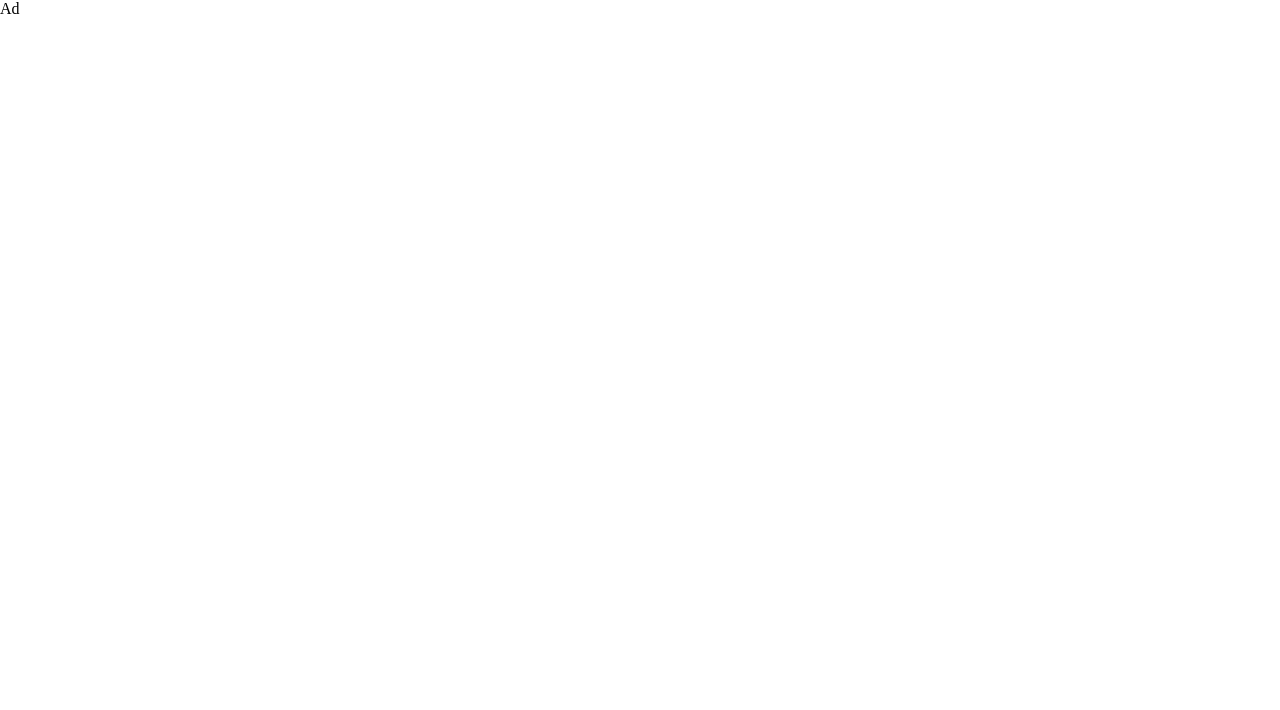
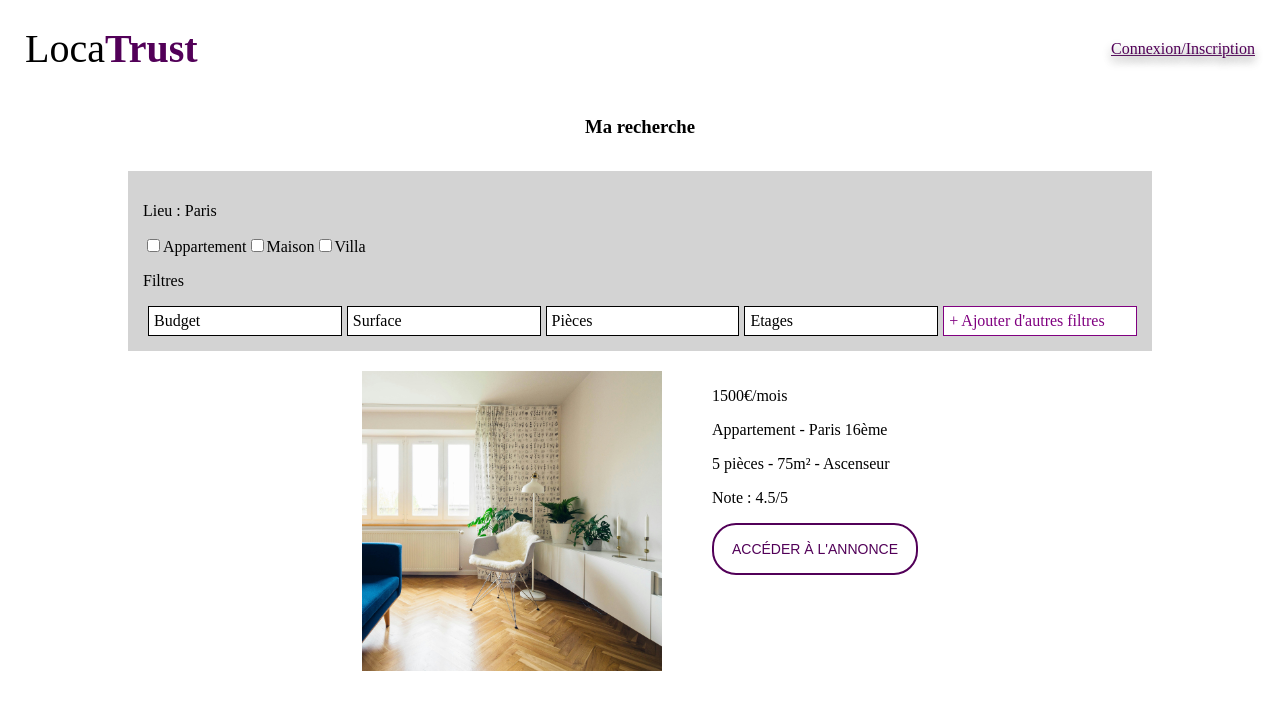
Before and after one commit to ccphung/LocaTrust, a React (Create React App) app in the folder front/: page /Ad in a window 1280 px wide. Shown: the top 710 px of the page. Built offline with nearby package versions, Linux system fonts and the light colour scheme; the HTML template or start-up script is replaced by a standard one.

Commit message:
Change function to arrow function

```diff
--- a/front/src/pages/Ad.jsx
+++ b/front/src/pages/Ad.jsx
@@ -1,8 +1,93 @@
 import React from 'react'
+import Nav from '../components/Nav'
+import styled from 'styled-components'
+import Checkbox from '../components/Checkbox'
+import Button from '../components/Button'
 
-function Ad() {
+const AdContainer = styled.div`
+  display:flex;
+  flex-direction: column;
+  justify-content: center;
+  align-items: center;
+`
+
+const AdWrapper = styled.div`
+  max-width: 1024px;
+  padding: 15px;
+`
+
+const AdFilterContainer = styled.div`
+    background: lightgray;
+    padding: 15px;
+`
+const AdFilter = styled.div`
+  display:flex;
+  flex-direciton: column;
+`
+
+const AdFilterBox = styled.div`
+  border: 1px solid ${(props) => (props.color)};
+  background: white;
+  padding: 5px;
+  margin-left: 5px;
+  color: ${(props) => (props.color)};
+  width: 200px;
+`
+const AdDetail = styled.div`
+  display: flex;
+  margin-top: 20px;
+  justify-content: center;
+`
+
+const AdImg = styled.img`
+    width: 300px;
+    height: 300px;
+    object-fit: cover;
+`
+
+const AdFeatures = styled.div`
+  margin-left: 50px;
+`
+
+
+const Ad = () => {
   return (
-    <div>Ad</div>
+    <>
+      <Nav />
+        <AdContainer>
+          <h3>Ma recherche</h3>
+          <AdWrapper>
+            <AdFilterContainer>
+              <p>Lieu : Paris</p>
+              <AdFilter>
+                <Checkbox label="Appartement"/>
+                <Checkbox label="Maison"/>
+                <Checkbox label="Villa"/>
+              </AdFilter>
+              <p>Filtres</p>
+              <AdFilter>
+                  <AdFilterBox>Budget</AdFilterBox>
+                  <AdFilterBox>Surface</AdFilterBox>
+                  <AdFilterBox>Pièces</AdFilterBox>
+                  <AdFilterBox>Etages</AdFilterBox>
+                  <AdFilterBox color="purple">+ Ajouter d'autres filtres</AdFilterBox>
+              </AdFilter>
+            </AdFilterContainer>
+            <AdDetail>
+              <AdImg src="assets/images/ad/appartment.jpg"/>
+              <AdFeatures>
+                  <p>1500€/mois</p>
+                  <p>Appartement - Paris 16ème</p>
+                  <p>5 pièces - 75m² - Ascenseur</p>
+
+                  <p>Note : 4.5/5</p>
+                  <Button label="Accéder à l'annonce"/>
+              </AdFeatures>
+
+            </AdDetail>
+          </AdWrapper>
+        </AdContainer>
+    </>
   )
 }
 
--- a/front/src/pages/Ads.jsx
+++ b/front/src/pages/Ads.jsx
@@ -1,6 +1,6 @@
 import React from 'react'
 
-function Ads() {
+const Ads = () =>  {
   return (
     <div>Ads</div>
   )
--- a/front/src/pages/Contact.jsx
+++ b/front/src/pages/Contact.jsx
@@ -1,6 +1,6 @@
 import React from 'react'
 
-function Contact() {
+const Contact = () =>  {
   return (
     <div>Contact</div>
   )
--- a/front/src/pages/Home.jsx
+++ b/front/src/pages/Home.jsx
@@ -1,7 +1,7 @@
 import React from 'react'
 import Nav from '../components/Nav'
 
-function Home() {
+const Home = () => {
   return (
     <>
       <Nav />
--- a/front/src/pages/Login.jsx
+++ b/front/src/pages/Login.jsx
@@ -43,25 +43,6 @@ const LoginInput = styled.input`
   box-shadow: 0 1px 2px 0 rgba(0, 0, 0, 0.05);
 `
 
-const LoginButton = styled.button`
-  display: block;
-  padding: 1rem;
-  margin: 0.25rem 0.25rem 0 0;
-  background-color: #520058;
-  color: #ffffff;
-  font-size: 0.875rem;
-  line-height: 1rem;
-  font-weight: 500;
-  width: 100%;
-  border-radius: 0.5rem;
-  text-transform: uppercase;
-  cursor: pointer;
-
-    &:hover{
-    background:#52005899;
-  }
-`;
-
 const LoginLinkWrapper = styled.div`
   display:flex;
   justify-content: space-between;
@@ -79,7 +60,7 @@ const LoginLink = styled.a`
 `
 
 
-function Login() {
+const Login = () => {
   return (
     <>
       <Nav />
@@ -99,7 +80,6 @@ function Login() {
               </LoginLinkWrapper>
           </LoginForm>
       </LoginContainer>
-
     </>
   )
 }
```
